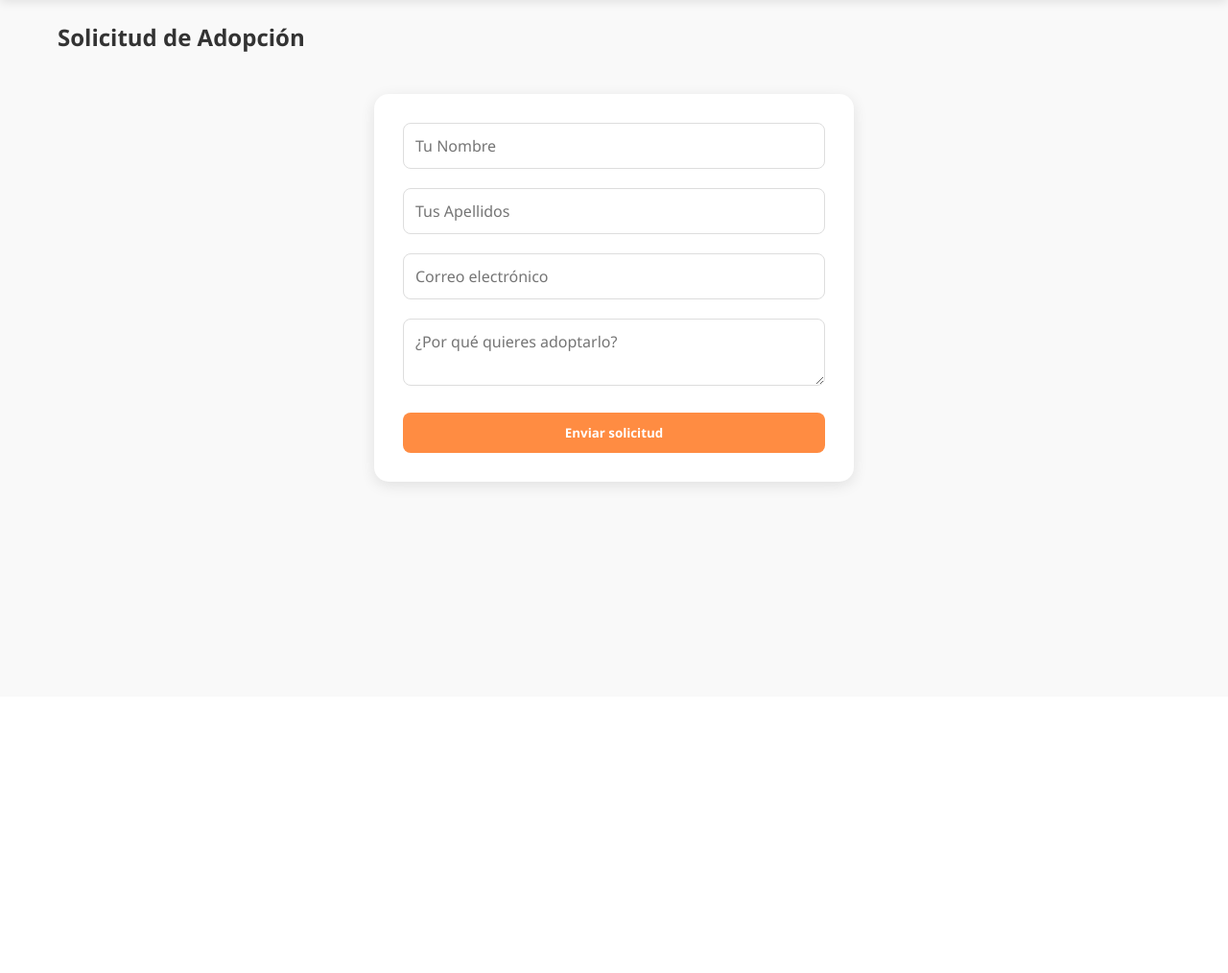
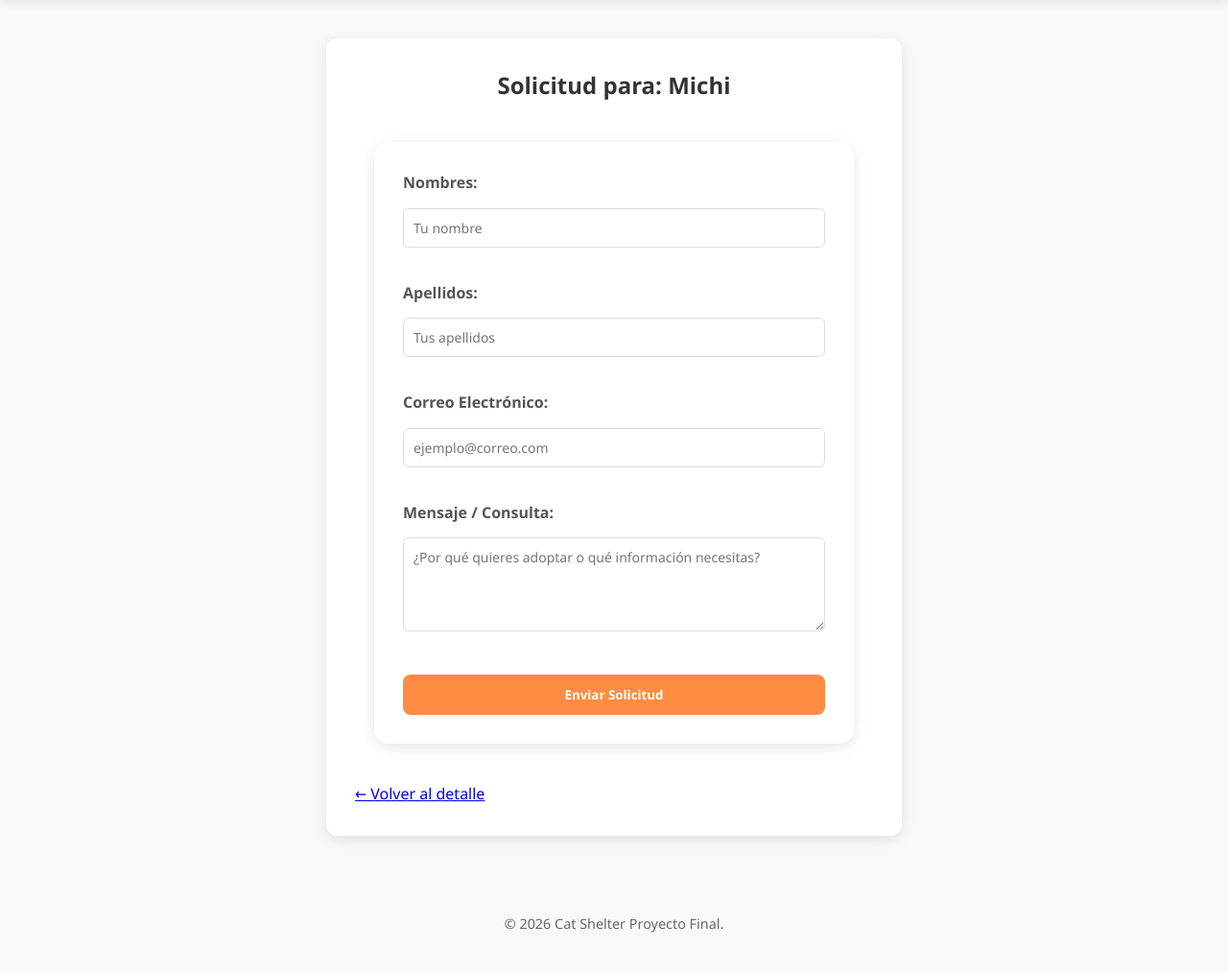
Before and after one commit to Estefania-sys/Reto5-Michis, a PHP site: page /solicitud-adopcion.php in a window 1280 px wide. Shown: the part 74-1088 px from the top of the page at 96% size. Before the commit the page ends 585 px from the top, so only its background shows below. Run offline with PHP 8.4, Linux system fonts and the light colour scheme; some libraries are stand-ins or nearby versions.

Commit message:
solicitud de adopcion enlazada

```diff
--- a/detalle-gato.php
+++ b/detalle-gato.php
@@ -19,7 +19,7 @@ if (!$gato) {
 <head>
     <meta charset="UTF-8">
     <title><?php echo htmlspecialchars($gato['nombre']); ?> - Detalle</title>
-    <link rel="stylesheet" href="style.css">
+    <link rel="stylesheet" href="style.css">m
 </head>
 <body>
     <header class="navbar">
@@ -82,7 +82,7 @@ if (!$gato) {
                 <p><?php echo htmlspecialchars($gato['descripcion']); ?></p>
 
                 <?php if (strtolower($gato['estado']) === 'disponible'): ?>
-                    <button class="btn-primary" onclick="alert('¡Gracias por tu interés! Pronto podrás completar la solicitud de adopción.')">Solicitar adopción</button>
+                    <a href="solicitud-adopcion.php?id=<?php echo $gato['id_gato']; ?>" class="btn-primary" style="text-decoration: none; display: inline-block; text-align: center;">Solicitar información / Cita</a>
                 <?php endif; ?>
 
                 <a href="index.php#catalogo" class="btn-volver">← Volver al catálogo</a>
--- a/solicitud-adopcion.php
+++ b/solicitud-adopcion.php
@@ -1,20 +1,43 @@
 <?php
 require_once 'Clases/Conexion.php';
 require_once 'Clases/Adopcion.php';
+require_once 'Clases/Gato.php';
 
-$id_gato = $_GET['id'] ?? 0;
-$mensaje = "";
+$db = new Conexion();
+$pdo = $db->getConnection();
 
-if($_SERVER['REQUEST_METHOD'] == 'POST') {
-    $pdo = (new Conexion())->getConnection();
-    $ok = Adopcion::registrarInteres($pdo, $_POST['id_gato'], $_POST['nombre'], $_POST['apellido'], $_POST['email'], $_POST['mensaje']);
-    $mensaje = $ok ? "Solicitud enviada. Contactaremos contigo pronto." : "Hubo un error.";
+$id_gato = isset($_GET['id']) ? intval($_GET['id']) : 0;
+$gato = null;
+
+if ($id_gato) {
+    $gato = Gato::obtenerPorId($pdo, $id_gato);
+}
+
+$mensaje_resultado = "";
+$clase_mensaje = "";
+
+if ($_SERVER['REQUEST_METHOD'] === 'POST') {
+    $nombres = $_POST['nombres'];
+    $apellidos = $_POST['apellidos'];
+    $email = $_POST['email'];
+    $mensaje = $_POST['mensaje'];
+    $id_gato_form = $_POST['id_gato'];
+
+    if (Adopcion::registrarInteres($pdo, $id_gato_form, $nombres, $apellidos, $email, $mensaje)) {
+        $mensaje_resultado = "¡Solicitud enviada! Nos pondremos en contacto contigo pronto.";
+        $clase_mensaje = "mensaje-exito";
+    } else {
+        $mensaje_resultado = "Hubo un error al procesar tu solicitud.";
+        $clase_mensaje = "mensaje-error";
+    }
 }
 ?>
+
 <!DOCTYPE html>
 <html lang="es">
 <head>
     <meta charset="UTF-8">
+    <title>Solicitar Información - Michis</title>
     <link rel="stylesheet" href="style.css">
 </head>
 <body>
@@ -23,23 +46,55 @@ if($_SERVER['REQUEST_METHOD'] == 'POST') {
         <nav>
             <ul>
                 <a href="index.php">Inicio</a>
-                <a href="#catalogo">Adoptar</a>
+                <a href="index.php#catalogo">Adoptar</a>
                 <a href="#">Contacto</a>
                 <a href="login.php" class="btn-login">Admin Login</a>
             </ul>
         </nav>
     </header>
-    <div class="container">
-        <h2>Solicitud de Adopción</h2>
-        <p><?php echo $mensaje; ?></p>
-        <form method="POST">
-            <input type="hidden" name="id_gato" value="<?php echo $id_gato; ?>">
-            <input type="text" name="nombre" placeholder="Tu Nombre" required>
-            <input type="text" name="apellido" placeholder="Tus Apellidos" required>
-            <input type="email" name="email" placeholder="Correo electrónico" required>
-            <textarea name="mensaje" placeholder="¿Por qué quieres adoptarlo?"></textarea>
-            <button type="submit">Enviar solicitud</button>
-        </form>
-    </div>
+
+    <main class="form-container">
+        <section class="form-box">
+            <h1>Solicitud para: <?php echo $gato ? htmlspecialchars($gato['nombre']) : 'Michi'; ?></h1>
+
+            <?php if ($mensaje_resultado): ?>
+                <div class="<?php echo $clase_mensaje; ?>">
+                    <?php echo $mensaje_resultado; ?>
+                </div>
+            <?php endif; ?>
+
+            <form action="solicitud-adopcion.php?id=<?php echo $id_gato; ?>" method="POST" class="estilo-formulario">
+                <input type="hidden" name="id_gato" value="<?php echo htmlspecialchars($id_gato); ?>">
+
+                <div class="grupo-input">
+                    <label>Nombres:</label>
+                    <input type="text" name="nombres" placeholder="Tu nombre" required>
+                </div>
+
+                <div class="grupo-input">
+                    <label>Apellidos:</label>
+                    <input type="text" name="apellidos" placeholder="Tus apellidos" required>
+                </div>
+
+                <div class="grupo-input">
+                    <label>Correo Electrónico:</label>
+                    <input type="email" name="email" placeholder="ejemplo@correo.com" required>
+                </div>
+
+                <div class="grupo-input">
+                    <label>Mensaje / Consulta:</label>
+                    <textarea name="mensaje" rows="4" placeholder="¿Por qué quieres adoptar o qué información necesitas?" required></textarea>
+                </div>
+
+                <button type="submit" class="btn-primary">Enviar Solicitud</button>
+            </form>
+
+            <a href="detalle-gato.php?id=<?php echo $id_gato; ?>" class="btn-volver">← Volver al detalle</a>
+        </section>
+    </main>
+
+    <footer>
+        <p>&copy; 2026 Cat Shelter Proyecto Final.</p>
+    </footer>
 </body>
 </html>
--- a/style.css
+++ b/style.css
@@ -293,6 +293,90 @@ tr:hover {
     background-color: #f1f1f1;
 }
 
+/* Estilos para el contenedor del formulario */
+.form-container {
+    padding: 40px 20px;
+    display: flex;
+    justify-content: center;
+    background-color: #f9f9f9;
+    min-height: 80vh;
+}
+
+.form-box {
+    background: white;
+    padding: 30px;
+    border-radius: 12px;
+    box-shadow: 0 4px 15px rgba(0,0,0,0.1);
+    max-width: 600px;
+    width: 100%;
+}
+
+.form-box h1 {
+    color: #333;
+    margin-bottom: 25px;
+    text-align: center;
+}
+
+/* Estilos de los mensajes de respuesta */
+.mensaje-exito {
+    background-color: #d4edda;
+    color: #155724;
+    padding: 15px;
+    border-radius: 5px;
+    margin-bottom: 20px;
+    text-align: center;
+    border: 1px solid #c3e6cb;
+}
+
+.mensaje-error {
+    background-color: #f8d7da;
+    color: #721c24;
+    padding: 15px;
+    border-radius: 5px;
+    margin-bottom: 20px;
+    text-align: center;
+    border: 1px solid #f5c6cb;
+}
+
+/* Diseño del formulario */
+.estilo-formulario {
+    display: flex;
+    flex-direction: column;
+    gap: 15px;
+}
+
+.grupo-input {
+    display: flex;
+    flex-direction: column;
+    gap: 5px;
+}
+
+.grupo-input label {
+    font-weight: bold;
+    color: #555;
+}
+
+.grupo-input input,
+.grupo-input textarea {
+    padding: 10px;
+    border: 1px solid #ddd;
+    border-radius: 6px;
+    font-size: 14px;
+}
+
+.grupo-input input:focus,
+.grupo-input textarea:focus {
+    border-color: #ff6b6b; /* Color acorde al logo de michis */
+    outline: none;
+}
+
+/* Ajuste del botón para que ocupe el ancho necesario */
+.form-box .btn-primary {
+    margin-top: 10px;
+    cursor: pointer;
+    border: none;
+}
+
 /* =========================================
    FOOTER
    ========================================= */
```
